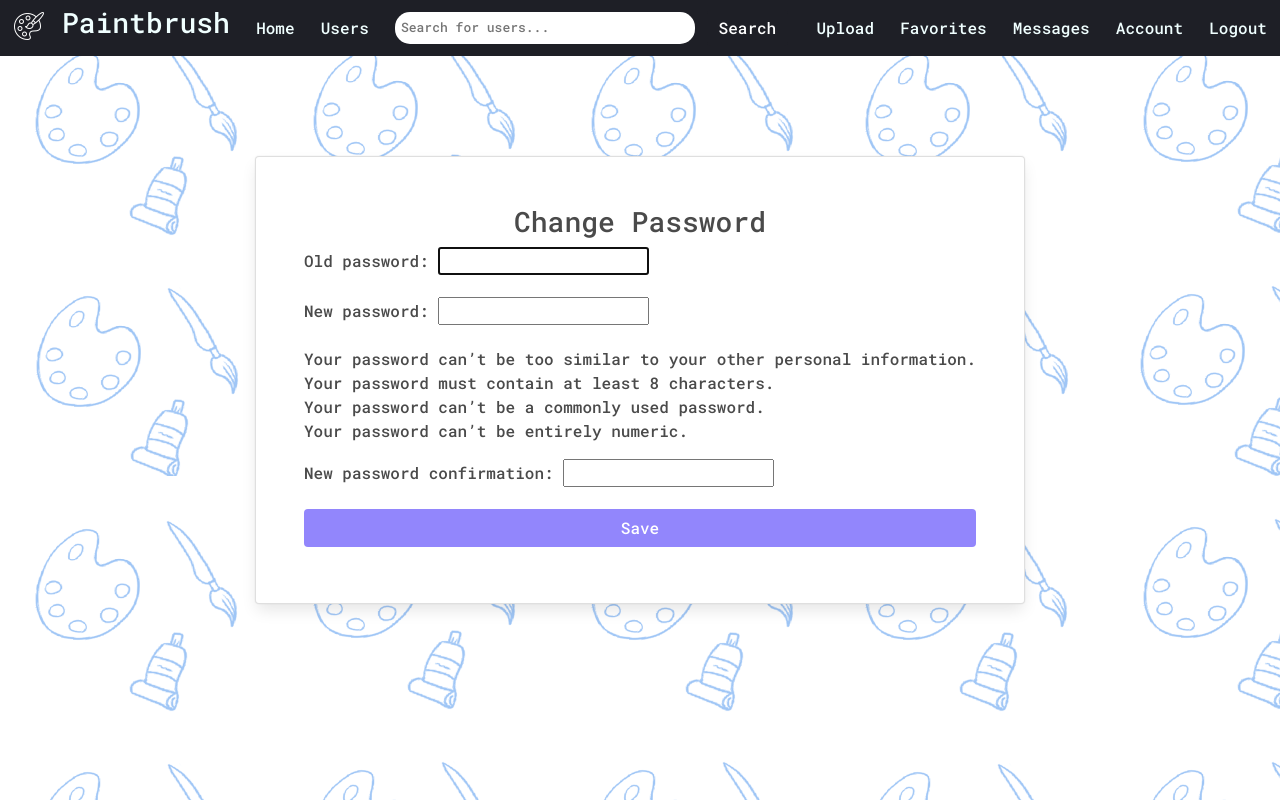
After one commit to NazliUysal/Final-Project, a Django app: page /password/ in a window 1280 px wide. The commit adds this page. Run offline with Django 4.2, Linux system fonts and the light colour scheme; a user stored in the database is signed in; some libraries are stand-ins or nearby versions.

Commit message:
new changes yay

```diff
--- a/templates/users/account.html
+++ b/templates/users/account.html
@@ -44,7 +44,7 @@ html,body {
 
 
                     <a href="{% url 'edit-account' %}" type="button" class="btn mb-2 btn-block">Edit Profile</a>
-                    <a href="{% url 'edit-account' %}" type="button" class="btn mb-2 btn-block">Change Password</a>
+                    <a href="{% url 'change-password' %}" type="button" class="btn mb-2 btn-block">Change Password</a>
 
 
               </div>
--- /dev/null
+++ b/templates/users/change-password.html
@@ -0,0 +1,27 @@
+{% extends 'base.html' %}
+{% load static %}
+
+{% block content %}
+
+<style>
+html, body { background-image: url('/media/pattern4.png');}
+    .btn {
+        background-color: #9286fc ;
+        color: white;
+    }
+</style>
+
+<div class="container">
+    <div class="row justify-content-center">
+        <div class="card p-5" style="margin-top: 100px; margin-bottom: 100px;">
+            <form action="{% url 'change-password' %}" method="POST">
+                {% csrf_token %}
+                <h3 class='text-center'>Change Password</h3>
+                {{form.as_p}}
+                <button type="submit" class="btn mb-2 btn-block">Save</button>
+            </form>
+        </div>
+    </div>
+</div>
+
+{% endblock content %}
--- a/templates/users/userlist.html
+++ b/templates/users/userlist.html
@@ -13,7 +13,7 @@
     <div class="row justify-content-center">
         <div class="col-6">
             {% for userprofile in userprofiles %}
-            <div class="card" style="margin-top:30px;">
+            <div class="card" style="margin-top:30px; margin-bottom:30px;">
                     <div class="card-body">
                       <h5 class="card-title">{{userprofile.name}}
                         <a href="{% url 'profiles' userprofile.id %}" class="btn float-right">See profile</a>
--- a/users/urls.py
+++ b/users/urls.py
@@ -1,5 +1,6 @@
 from django.urls import path
 from . import views
+from django.contrib.auth import views as auth_views
 
 urlpatterns = [
     path('', views.home, name="home"),
@@ -9,6 +10,8 @@ urlpatterns = [
     path('profiles/<str:pk>/', views.profiles, name="profiles"),
     path('userlist/', views.userlist, name="userlist"),
     path('account/', views.useraccount, name="account"),
+    path('password/', auth_views.PasswordChangeView.as_view(template_name="users/change-password.html"), name="change-password"),
+    path('password_change_done', auth_views.PasswordChangeDoneView.as_view(template_name="users/passwordchangedone.html"), name="password_change_done"),
     path('account/edit-profile/', views.editaccount, name="edit-account"),
     path('favorites/<str:pk>', views.addtofavorites, name="addtofavorites"),
     path('account/favoritelist/', views.favoritelist, name="favoritelist"),
--- a/users/views.py
+++ b/users/views.py
@@ -117,6 +117,8 @@ def editaccount(request):
     return render(request, 'users/profile_form.html', context)
 
 
+
+
 def userlist(request):
     userprofiles, search_query = searchProfiles(request)
     # userprofiles = Profile.objects.all().order_by("created")
```
Also changed, not shown: templates/landing.html (+4 -3 lines), templates/posts/post-details.html (+15 -11 lines), templates/users/passwordchangedone.html (added, +23 -0 lines), templates/users/profile_form.html (+4 -3 lines), db.sqlite3.
